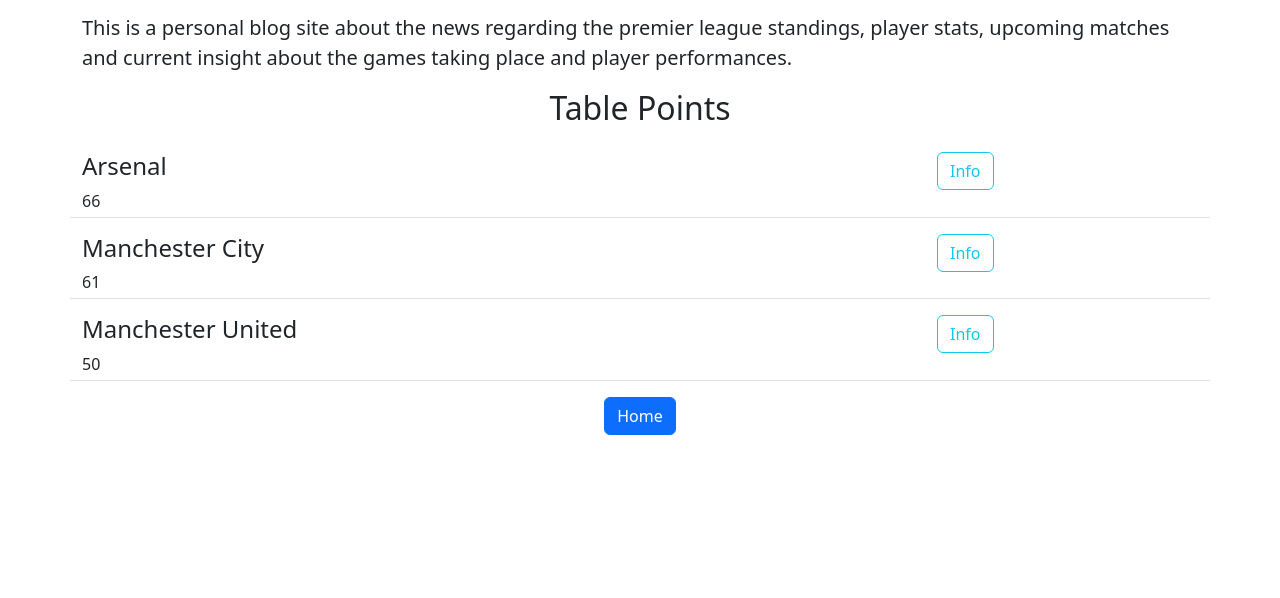
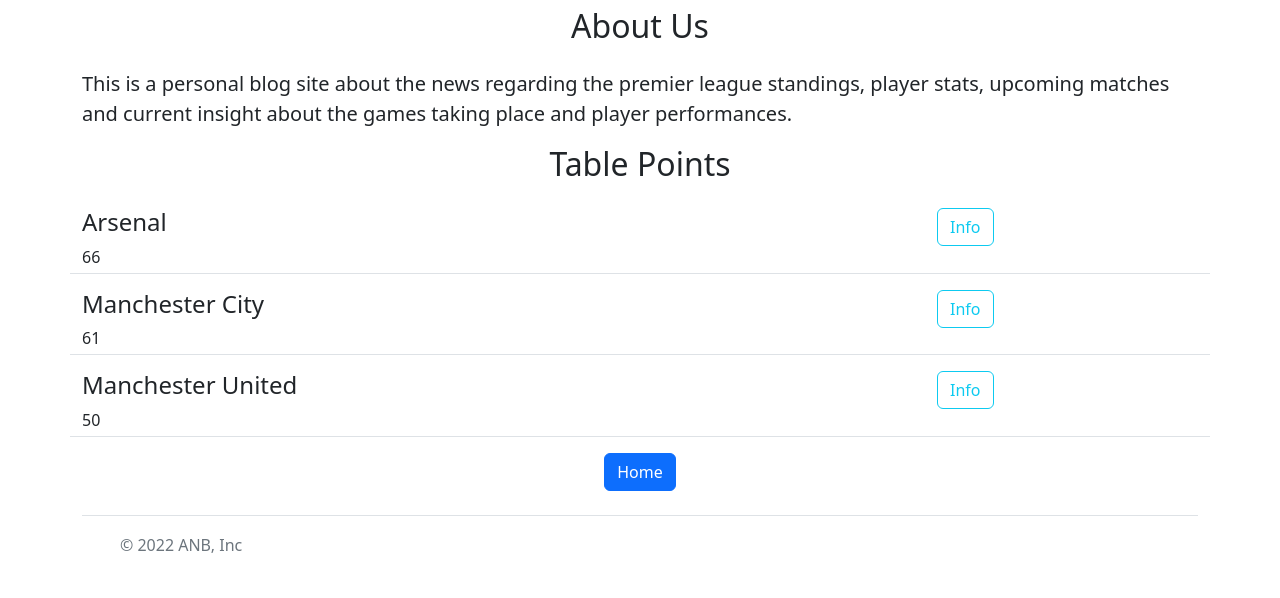
Before and after one commit to ayushch01ac/Football-News-Website-v2, a Flask app: page / in a window 1280 px wide. Shown: the part 537-1135 px from the top of the page. Before the commit the page ends 972 px from the top, so only its background shows below. Run offline with Flask 2, Linux system fonts and the light colour scheme.

Commit message:
Some Improvements: Navbar and footer added with some links

```diff
--- /dev/null
+++ b/templates/footer.html
@@ -0,0 +1,16 @@
+<div class="container">
+  <footer class="d-flex flex-wrap justify-content-between align-items-center py-3 my-4 border-top">
+    <div class="col-md-4 d-flex align-items-center">
+      <a href="/" class="mb-3 me-2 mb-md-0 text-muted text-decoration-none lh-1">
+        <svg class="bi" width="30" height="24"><use xlink:href="#bootstrap"/></svg>
+      </a>
+      <span class="mb-3 mb-md-0 text-muted">&copy; 2022 ANB, Inc</span>
+    </div>
+
+    <ul class="nav col-md-4 justify-content-end list-unstyled d-flex">
+      <li class="ms-3"><a class="text-muted" href="#"><svg class="bi" width="24" height="24"><use xlink:href="#twitter"/></svg></a></li>
+      <li class="ms-3"><a class="text-muted" href="#"><svg class="bi" width="24" height="24"><use xlink:href="#instagram"/></svg></a></li>
+      <li class="ms-3"><a class="text-muted" href="#"><svg class="bi" width="24" height="24"><use xlink:href="#facebook"/></svg></a></li>
+    </ul>
+  </footer>
+</div>
--- a/templates/home.html
+++ b/templates/home.html
@@ -7,6 +7,7 @@
     <link href="https://cdn.jsdelivr.net/npm/bootstrap@5.2.3/dist/css/bootstrap.min.css" rel="stylesheet" integrity="sha384-rbsA2VBKQhggwzxH7pPCaAqO46MgnOM80zW1RWuH61DGLwZJEdK2Kadq2F9CUG65" crossorigin="anonymous">
   </head>
   <body>
+    {% include 'nav.html' %}
   <div class = "container">
     <h1 class="text-center mt-2 mb-4">Premier League Football News</h1>
     <img class= "img-fluid" style="width: 100%; height: 400px;" id= "homeimg" src = "https://Football-News-Website.ayushch01ac.repl.co/static/thomas-serer-r-xKieMqL34-unsplash.jpg">
@@ -28,5 +29,6 @@
   <div class="text-center mt-2 mb-4">
   <button class="btn btn-primary">Home</button>
   </div>
+  {% include 'footer.html' %}
   </body>
 </html>
--- /dev/null
+++ b/templates/nav.html
@@ -0,0 +1,9 @@
+<nav class="navbar bg-light shadow-sm fixed-top">
+  <div class="container-fluid">
+    <a class="navbar-brand" href="#">
+      <img src="/static/logo.png" alt="Logo" width="30" height="24" class="d-inline-block align-text-top">
+      ANB
+    </a>
+  </div>
+</nav>
+<div style="height:56px"></div>
--- a/templates/teaminfo.html
+++ b/templates/teaminfo.html
@@ -8,6 +8,6 @@
     </div>
     </div>
   <div class='col-3'>
-    <button type="button" class="btn btn-outline-info">Info</button>
+    <a href="https://www.premierleague.com/tables" type="button" class="btn btn-outline-info">Info</a>
   </div>
 </div>
```
Also changed, not shown: static/logo.png (added).
